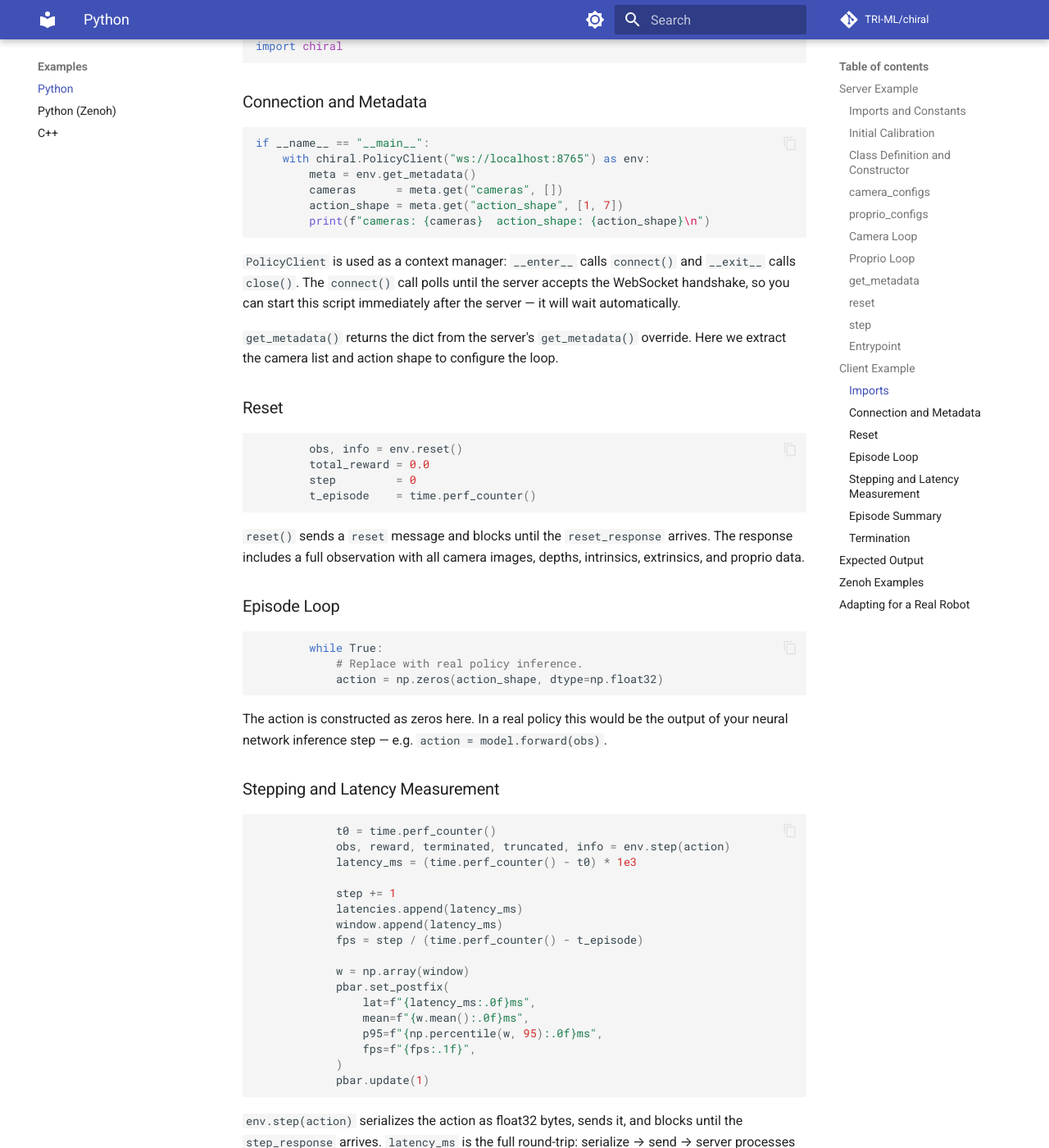
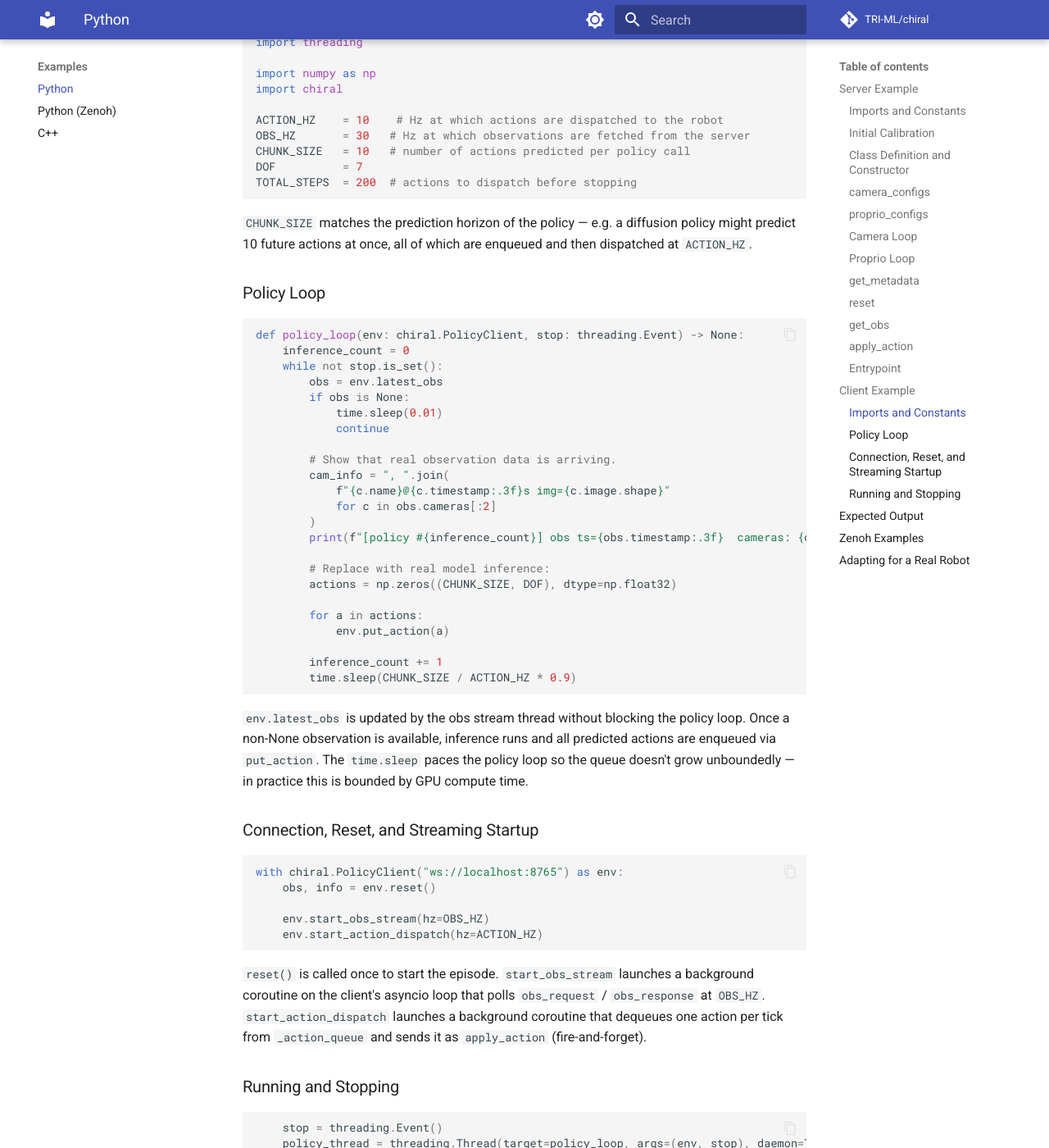
Before and after one commit to TRI-ML/chiral, an MkDocs documentation site: the page built from docs/examples/python.md, in a window 1280 px wide and 1400 px high, scrolled down 5795 px. Shown: the whole window at 82% size. Built offline with MkDocs 1.6.1 and Material for MkDocs 9.7.7, drawn with Linux system fonts in a browser that asks for light colours; comment, search, counter and statistics services are not loaded; some of the changed text lies outside the part shown.

Commit message:
Updated the communication design

````diff
--- a/docs/examples/python.md
+++ b/docs/examples/python.md
@@ -181,31 +181,40 @@
 
 Resets the step counter and timing accumulator, then snapshots the current sensor state with `_make_obs()`. The second return value is an info dict (empty here). In a real system, you would also command the robot to its home configuration before returning.
 
-### step
+### get_obs
 
 ```python
-    async def step(self, action: np.ndarray) -> tuple[chiral.Observation, float, bool, bool, dict]:
+    async def get_obs(self) -> chiral.Observation:
+        """Return a snapshot of the current sensor state."""
+        return self._make_obs()
+```
+
+Called by the client's obs stream thread at a fixed Hz. `_make_obs()` acquires each camera's mutex in turn, copies the four buffers (image, depth, intrinsics, extrinsics) into new arrays, and releases the mutex before moving to the next camera. The result is a consistent snapshot even though sensor threads may be writing concurrently.
+
+The default base-class implementation already calls `_make_obs()`, so this override is explicit for clarity. Override to block until a fresh hardware frame has arrived if strict frame-freshness guarantees are needed.
+
+### apply_action
+
+```python
+    async def apply_action(self, action: np.ndarray) -> None:
+        """Receive one action slice from the client and apply it to the robot."""
         t0 = time.perf_counter()
 
-        # _make_obs() snapshots all camera and proprio buffers under their locks.
-        obs = self._make_obs(timestamp=self._step * 0.05)
+        # ── hardware command goes here ─────────────────────────────────────
+        # robot.send_joint_command(action)
+        # ──────────────────────────────────────────────────────────────────
 
         step_ms = (time.perf_counter() - t0) * 1e3
         self._step  += 1
         self._t_sum += step_ms
 
-        if self._step % 10 == 0:
-            print(f"step={self._step:4d}  "
-                  f"server_step={step_ms:5.2f}ms  "
-                  f"avg={self._t_sum / self._step:5.2f}ms")
-
-        terminated = self._step >= 200
-        return obs, 0.0, terminated, False, {}
+        print(f"action={self._step:4d}  "
+              f"apply={step_ms:5.2f}ms  "
+              f"avg={self._t_sum / self._step:5.2f}ms",
+              flush=True)
 ```
 
-`_make_obs(timestamp)` is the key call. It acquires each camera's mutex in turn, copies the four buffers (image, depth, intrinsics, extrinsics) into new arrays, and releases the mutex before moving to the next camera. The result is a consistent snapshot even though sensor threads may be writing concurrently.
-
-The timestamp is set to `step * 0.05`, representing 50 ms per step (20 Hz control). The episode ends after 200 steps (`terminated = True`). In a real system you would also apply `action` to the robot here.
+Called by the client's action dispatch thread at the configured Hz. No observation is returned — this is fire-and-forget. The client dispatches actions independently of obs polling so the two channels never block each other.
 
 ### Entrypoint
 
@@ -222,105 +231,90 @@
 
 **File:** `examples/python/client_example.py`
 
-The client connects to the server, calls `reset()`, and then steps through the episode. A `tqdm` progress bar displays a rolling latency summary (current, mean, p95) and fps updated every step. A full percentile breakdown is printed at the end.
+The client connects to the server, calls `reset()`, starts an obs stream and action dispatch thread, then runs a policy loop that reads the latest observation and enqueues action chunks.
 
-### Imports
+### Imports and Constants
 
 ```python
-"""Example policy client.
-
-Start server_example.py first, then run this:
-
-    uv run examples/python/server_example.py &
-    uv run examples/python/client_example.py
-"""
 import time
-from collections import deque
+import threading
 
 import numpy as np
-from tqdm import tqdm
 import chiral
+
+ACTION_HZ    = 10    # Hz at which actions are dispatched to the robot
+OBS_HZ       = 30   # Hz at which observations are fetched from the server
+CHUNK_SIZE   = 10   # number of actions predicted per policy call
+DOF          = 7
+TOTAL_STEPS  = 200  # actions to dispatch before stopping
 ```
 
-### Connection and Metadata
+`CHUNK_SIZE` matches the prediction horizon of the policy — e.g. a diffusion policy might predict 10 future actions at once, all of which are enqueued and then dispatched at `ACTION_HZ`.
+
+### Policy Loop
 
 ```python
-if __name__ == "__main__":
-    with chiral.PolicyClient("ws://localhost:8765") as env:
-        meta = env.get_metadata()
-        cameras      = meta.get("cameras", [])
-        action_shape = meta.get("action_shape", [1, 7])
-        print(f"cameras: {cameras}  action_shape: {action_shape}\n")
+def policy_loop(env: chiral.PolicyClient, stop: threading.Event) -> None:
+    inference_count = 0
+    while not stop.is_set():
+        obs = env.latest_obs
+        if obs is None:
+            time.sleep(0.01)
+            continue
+
+        # Show that real observation data is arriving.
+        cam_info = ", ".join(
+            f"{c.name}@{c.timestamp:.3f}s img={c.image.shape}"
+            for c in obs.cameras[:2]
+        )
+        print(f"[policy #{inference_count}] obs ts={obs.timestamp:.3f}  cameras: {cam_info}")
+
+        # Replace with real model inference:
+        actions = np.zeros((CHUNK_SIZE, DOF), dtype=np.float32)
+
+        for a in actions:
+            env.put_action(a)
+
+        inference_count += 1
+        time.sleep(CHUNK_SIZE / ACTION_HZ * 0.9)
 ```
 
-`PolicyClient` is used as a context manager: `__enter__` calls `connect()` and `__exit__` calls `close()`. The `connect()` call polls until the server accepts the WebSocket handshake, so you can start this script immediately after the server — it will wait automatically.
+`env.latest_obs` is updated by the obs stream thread without blocking the policy loop. Once a non-None observation is available, inference runs and all predicted actions are enqueued via `put_action`. The `time.sleep` paces the policy loop so the queue doesn't grow unboundedly — in practice this is bounded by GPU compute time.
 
-`get_metadata()` returns the dict from the server's `get_metadata()` override. Here we extract the camera list and action shape to configure the loop.
-
-### Reset
+### Connection, Reset, and Streaming Startup
 
 ```python
-        obs, info = env.reset()
-        total_reward = 0.0
-        step         = 0
-        t_episode    = time.perf_counter()
+with chiral.PolicyClient("ws://localhost:8765") as env:
+    obs, info = env.reset()
+
+    env.start_obs_stream(hz=OBS_HZ)
+    env.start_action_dispatch(hz=ACTION_HZ)
 ```
 
-`reset()` sends a `reset` message and blocks until the `reset_response` arrives. The response includes a full observation with all camera images, depths, intrinsics, extrinsics, and proprio data.
+`reset()` is called once to start the episode. `start_obs_stream` launches a background coroutine on the client's asyncio loop that polls `obs_request` / `obs_response` at `OBS_HZ`. `start_action_dispatch` launches a background coroutine that dequeues one action per tick from `_action_queue` and sends it as `apply_action` (fire-and-forget).
 
-### Episode Loop
+### Running and Stopping
 
 ```python
-        while True:
-            # Replace with real policy inference.
-            action = np.zeros(action_shape, dtype=np.float32)
+    stop = threading.Event()
+    policy_thread = threading.Thread(target=policy_loop, args=(env, stop), daemon=True)
+    policy_thread.start()
+
+    t_start = time.perf_counter()
+    dispatched = 0
+    while dispatched < TOTAL_STEPS:
+        time.sleep(1 / ACTION_HZ)
+        dispatched += 1
+
+    stop.set()
+    policy_thread.join()
+
+    elapsed = time.perf_counter() - t_start
+    print(f"\ndispatched {TOTAL_STEPS} actions in {elapsed:.1f}s  "
+          f"({TOTAL_STEPS / elapsed:.1f} Hz)")
 ```
 
-The action is constructed as zeros here. In a real policy this would be the output of your neural network inference step — e.g. `action = model.forward(obs)`.
-
-### Stepping and Latency Measurement
-
-```python
-            t0 = time.perf_counter()
-            obs, reward, terminated, truncated, info = env.step(action)
-            latency_ms = (time.perf_counter() - t0) * 1e3
-
-            step += 1
-            latencies.append(latency_ms)
-            window.append(latency_ms)
-            fps = step / (time.perf_counter() - t_episode)
-
-            w = np.array(window)
-            pbar.set_postfix(
-                lat=f"{latency_ms:.0f}ms",
-                mean=f"{w.mean():.0f}ms",
-                p95=f"{np.percentile(w, 95):.0f}ms",
-                fps=f"{fps:.1f}",
-            )
-            pbar.update(1)
-```
-
-`env.step(action)` serializes the action as float32 bytes, sends it, and blocks until the `step_response` arrives. `latency_ms` is the full round-trip: serialize → send → server processes → receive → deserialize.
-
-The `tqdm` bar is updated every step with the current latency, a rolling mean and p95 over the last 20 steps, and throughput. All latencies are also accumulated in `latencies` for the final summary.
-
-### Episode Summary
-
-```python
-        arr = np.array(latencies)
-        fps = step / (time.perf_counter() - t_episode)
-        print(f"\n── episode summary ──────────────────────────────")
-        print(f"steps={step}  avg_fps={fps:.1f}")
-        print(f"mean={arr.mean():.1f}ms  median={np.median(arr):.1f}ms")
-        print(f"min={arr.min():.1f}ms   max={arr.max():.1f}ms")
-        print(f"p95={np.percentile(arr, 95):.1f}ms  p99={np.percentile(arr, 99):.1f}ms")
-```
-
-Printed once after the `with tqdm(...)` block exits. Reports mean, median, min, max, p95, and p99 latency across the full episode.
-
-### Termination
-
-The loop ends when the server sets `terminated=True` (after 200 steps in the example).
+The main thread counts dispatched actions and stops after `TOTAL_STEPS`. `close()` (called by the context manager `__exit__`) automatically cancels the obs stream and action dispatch tasks.
 
 ---
 
@@ -330,23 +324,20 @@
 
 **Server terminal:**
 ```
-step=   1  server_step= 0.12ms  avg= 0.12ms
-step=   2  server_step= 0.11ms  avg= 0.12ms
+action=   1  apply= 0.01ms  avg= 0.01ms
+action=   2  apply= 0.01ms  avg= 0.01ms
 ...
-step= 200  server_step= 0.11ms  avg= 0.11ms
+action= 200  apply= 0.01ms  avg= 0.01ms
 ```
 
 **Client terminal:**
 ```
 cameras: ['cam_0', ..., 'cam_7']  action_shape: [1, 7]
 
- 200/? [00:38<00:00,  5.2step/s, lat=189ms, mean=191ms, p95=210ms, fps=5.2]
-
-── episode summary ──────────────────────────────
-steps=200  avg_fps=5.2
-mean=191.3ms  median=190.1ms
-min=178.4ms   max=241.2ms
-p95=210.5ms  p99=228.7ms
+[policy #0] obs ts=0.000  cameras: cam_0@1.234s img=(480, 640, 3), cam_1@1.234s img=(480, 640, 3)
+[policy #1] obs ts=0.000  cameras: cam_0@1.268s img=(480, 640, 3), cam_1@1.268s img=(480, 640, 3)
+...
+dispatched 200 actions in 20.0s  (10.0 Hz)
 ```
 
 !!! tip "Interpreting latency"
````
Also changed, not shown: README.md (+51 -30 lines), docs/guide/client.md (+33 -26 lines), docs/guide/server.md (+26 -29 lines), docs/index.md (+28 -16 lines), docs/reference/protocol.md (+22 -20 lines), docs/reference/types.md (+2 -2 lines), 7 other files.
